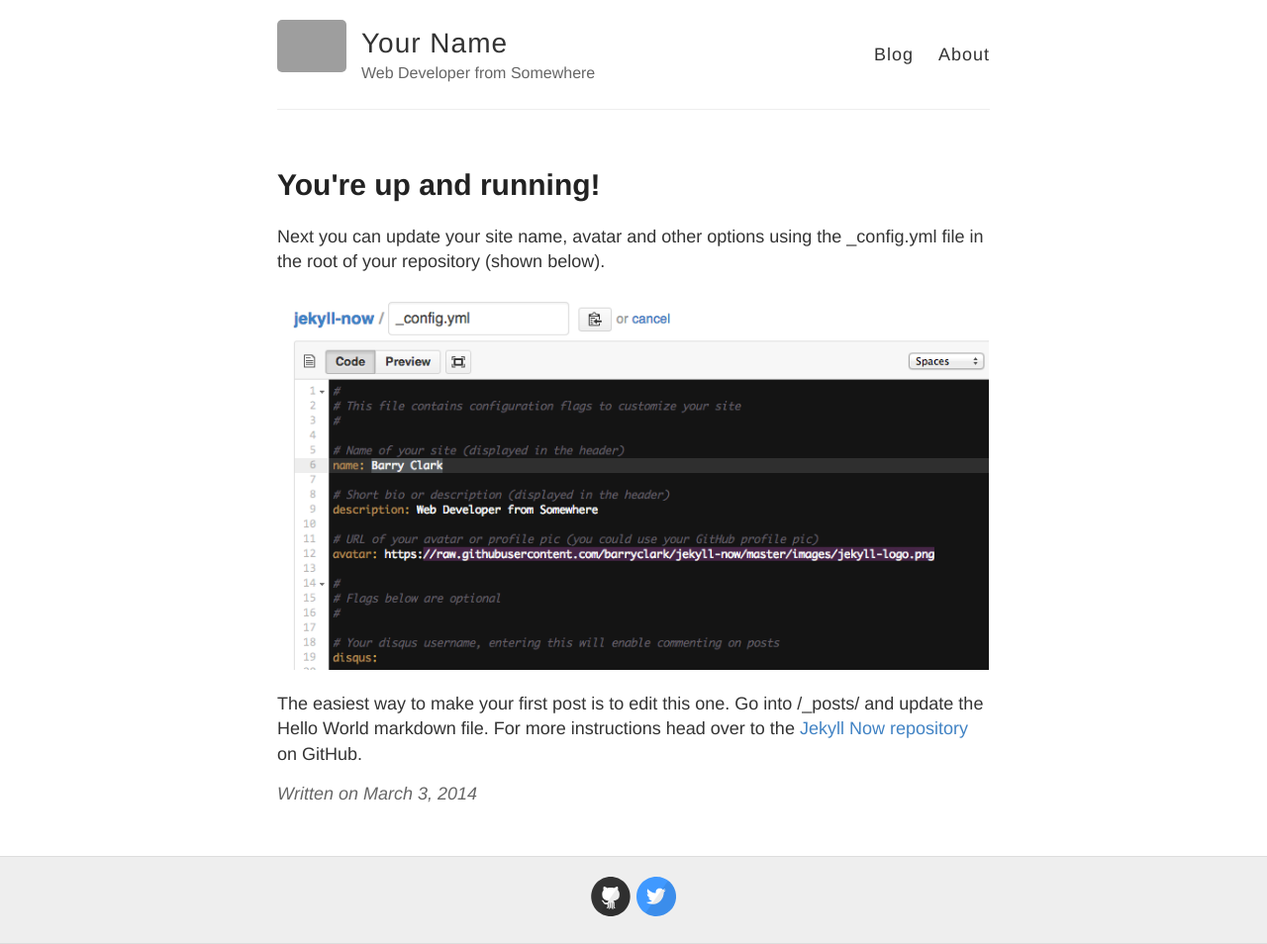
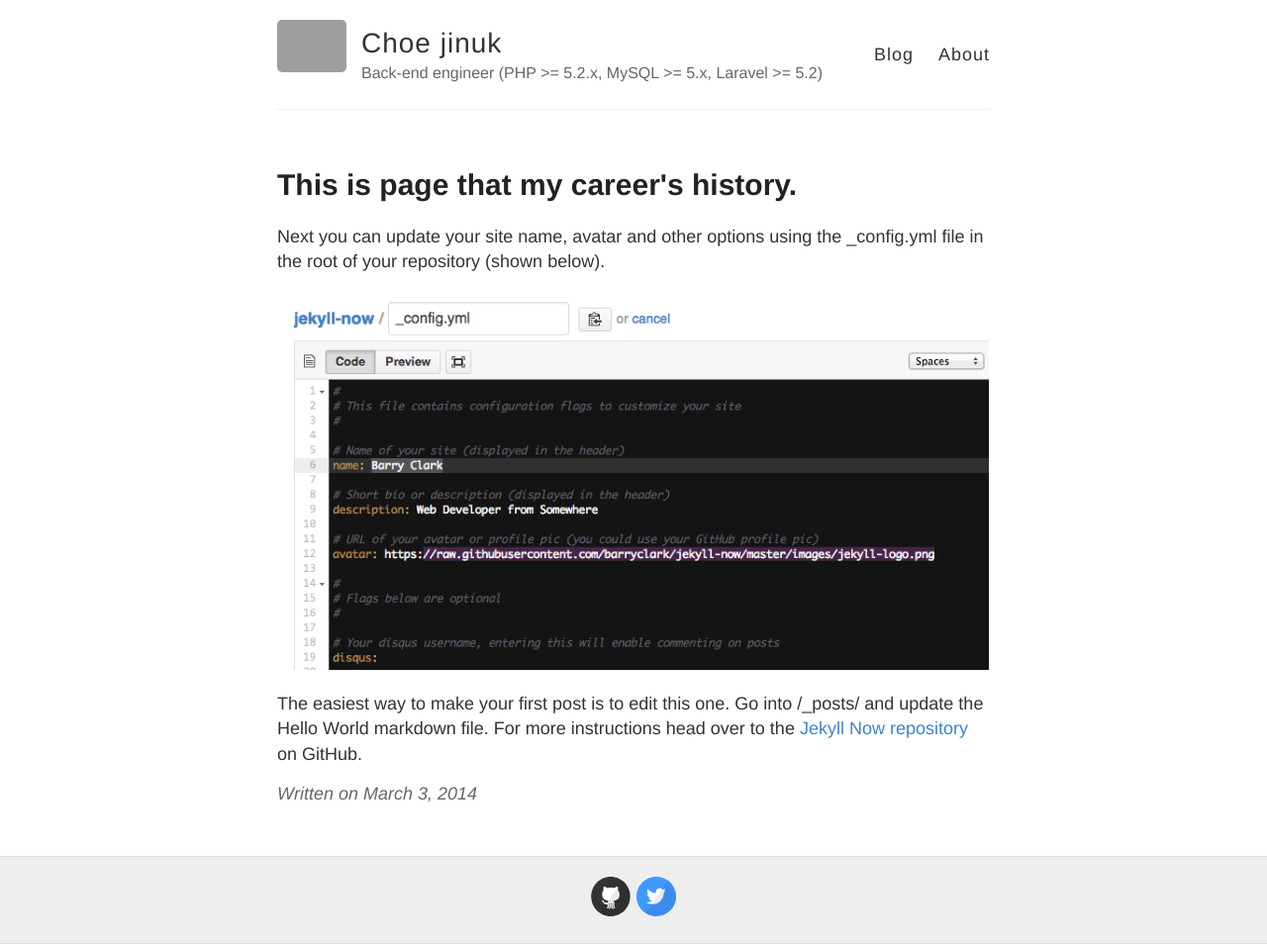
Before and after one commit to nosent79/nosent79.github.io, a Jekyll site: the page built from _posts/2014-3-3-Hello-World.md, in a window 1280 px wide. Shown: the whole page at 99% size. Built offline with Jekyll 4.4.1, drawn with Linux system fonts in a browser that asks for light colours; grey boxes are pictures that could not be loaded.

Commit message:
소개 수정 초안

```diff
--- a/_config.yml
+++ b/_config.yml
@@ -3,10 +3,10 @@
 #
 
 # Name of your site (displayed in the header)
-name: Your Name
+name: Choe jinuk
 
 # Short bio or description (displayed in the header)
-description: Web Developer from Somewhere
+description: Back-end engineer (PHP >= 5.2.x, MySQL >= 5.x, Laravel >= 5.2)
 
 # URL of your avatar or profile pic (you could use your GitHub profile pic)
 avatar: https://raw.githubusercontent.com/barryclark/jekyll-now/master/images/jekyll-logo.png
--- a/_posts/2014-3-3-Hello-World.md
+++ b/_posts/2014-3-3-Hello-World.md
@@ -1,6 +1,6 @@
 ---
 layout: post
-title: You're up and running!
+title: This is page that my career's history.
 ---
 
 Next you can update your site name, avatar and other options using the _config.yml file in the root of your repository (shown below).
```
Also changed, not shown: about.md (+1 -1 lines).
